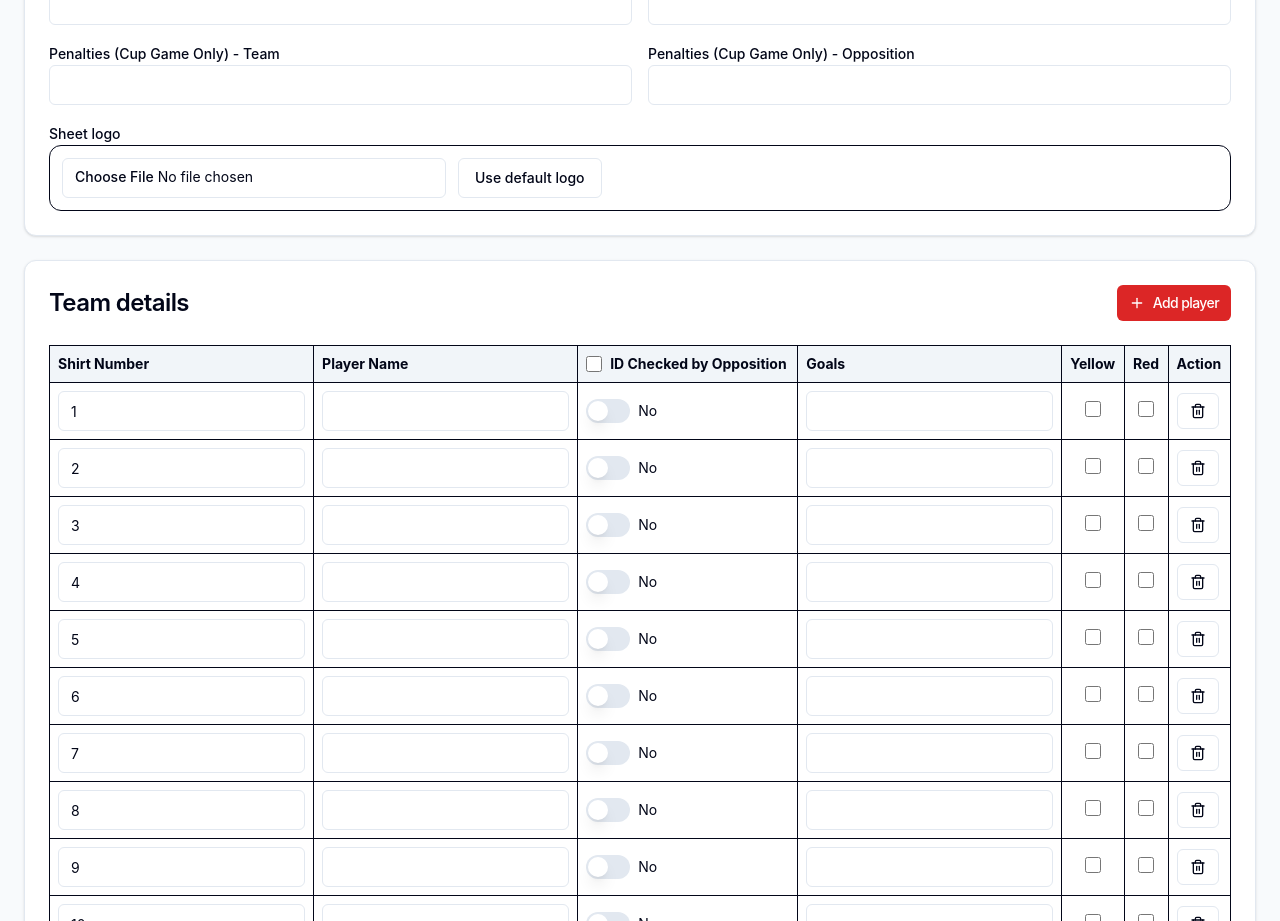
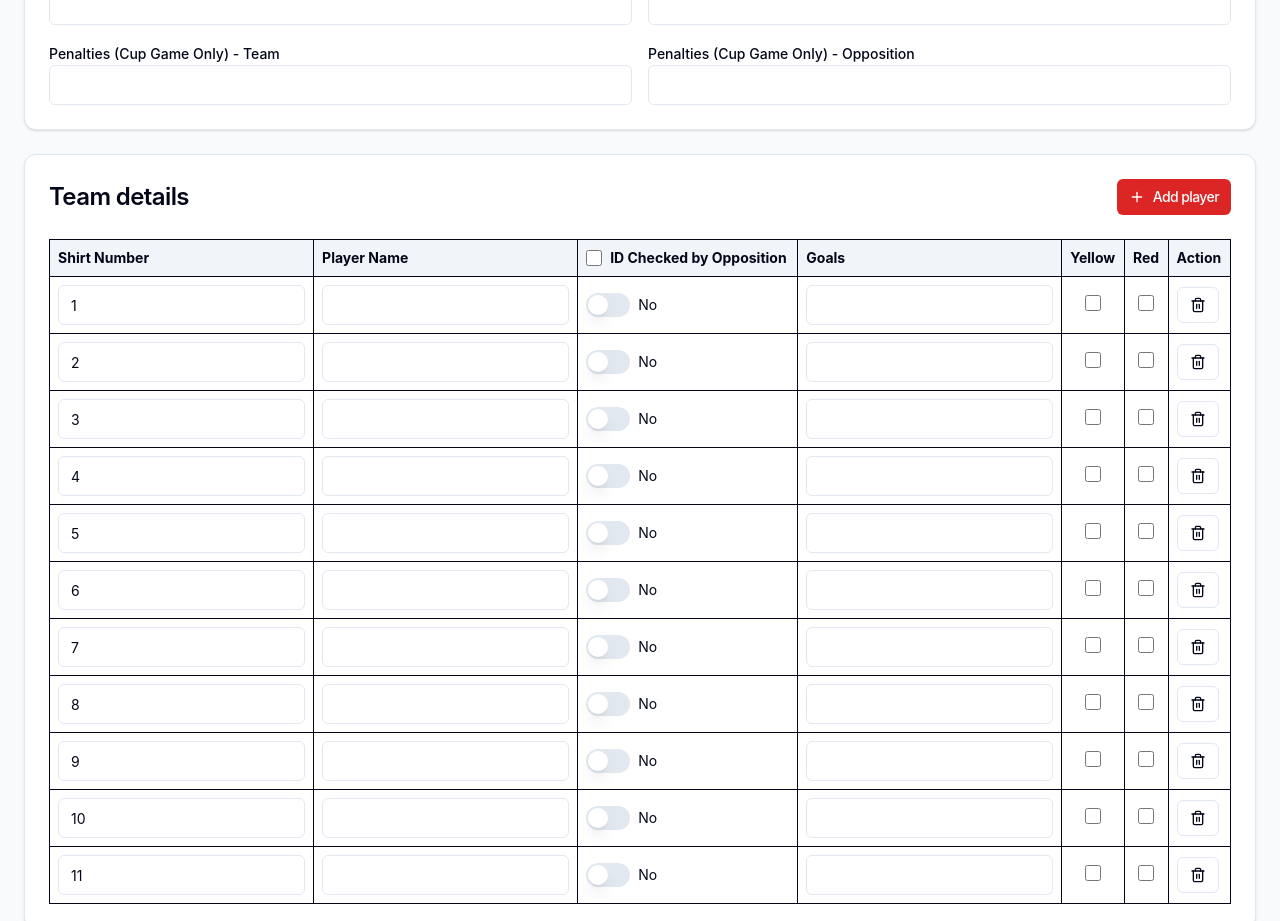
Before and after one commit to carlh1984/match-day-sheets-app, a React (Vite) app: page / in a window 1280 px wide. Shown: the part 1000-1921 px from the top of the page. Built offline with nearby package versions, Linux system fonts and the light colour scheme.

Commit message:
Update App.jsx
"Remove redundant logo upload"

```diff
--- a/src/App.jsx
+++ b/src/App.jsx
@@ -735,13 +735,6 @@ export default function App() {
                   <Label>Penalties (Cup Game Only) - Opposition</Label>
                   <Input value={activeSheet.penaltiesAgainst} onChange={(e) => updateSheet({ penaltiesAgainst: e.target.value })} />
                 </div>
-                <div className="space-y-2 md:col-span-2">
-                  <Label>Sheet logo</Label>
-                  <div className="flex flex-wrap items-center gap-3 rounded-xl border p-3">
-                    <Input type="file" accept="image/*" className="max-w-sm" onChange={(e) => onLogoUpload(e.target.files?.[0], "sheet")} />
-                    <Button type="button" variant="outline" onClick={() => updateSheet({ logo: settings.defaultLogo || "" })}>Use default logo</Button>
-                  </div>
-                </div>
               </CardContent>
             </Card>
             <PlayerTable title="Team details" players={activeSheet.players} onChange={(players) => updateSheet({ players })} theme={settings.theme} squad={squad} />
```
